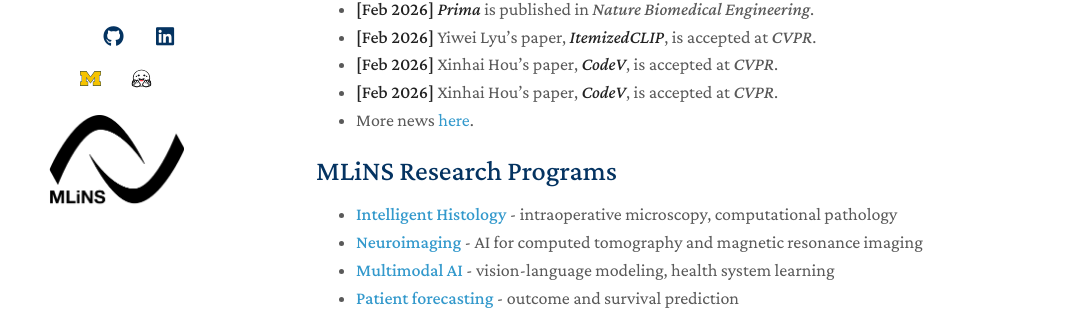
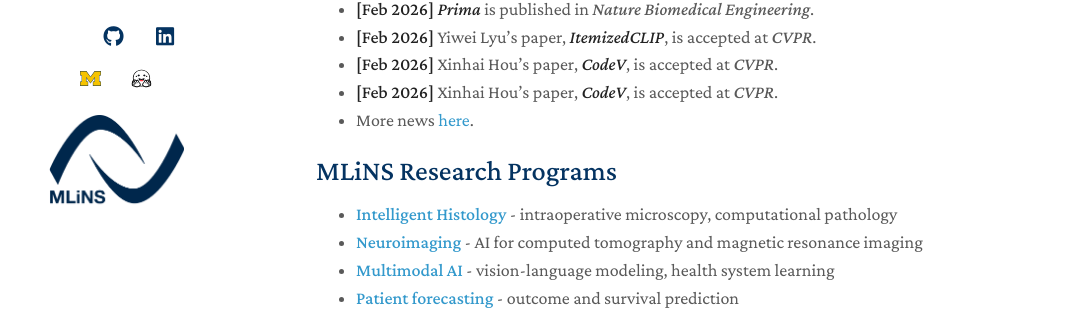
Before and after one commit to toddhollon/toddhollon.github.io, a Jekyll site: the page built from index.md, in a window 1280 px wide. Shown: the part 396-706 px from the top of the page, without its empty margins (114-1188 px from the left). Built offline with Jekyll 4.4.1, drawn with Linux system fonts in a browser that asks for light colours; a style sheet for code colours, icons or effects is not loaded; our own code applies the rules of GitHub Pages for plain Markdown files.

Commit message:
recolor logo

```diff
--- a/_config.yml
+++ b/_config.yml
@@ -10,7 +10,7 @@ keywords: deep learning, biomedical imaging, medical AI, computer vision, health
 description: AI will change medicine.
 canonical: https://minimal-light-theme.yliu.me/
 
-lab_logo_sidebar: /assets/img/lab_logo/logo_mlins_final.png
+lab_logo_sidebar: /assets/img/lab_logo/logo_mlins_final_blue.png
 lab_logo_link: /
 
 # Links
```
Also changed, not shown: assets/img/lab_logo/logo_mlins_final_blue.png (added).
